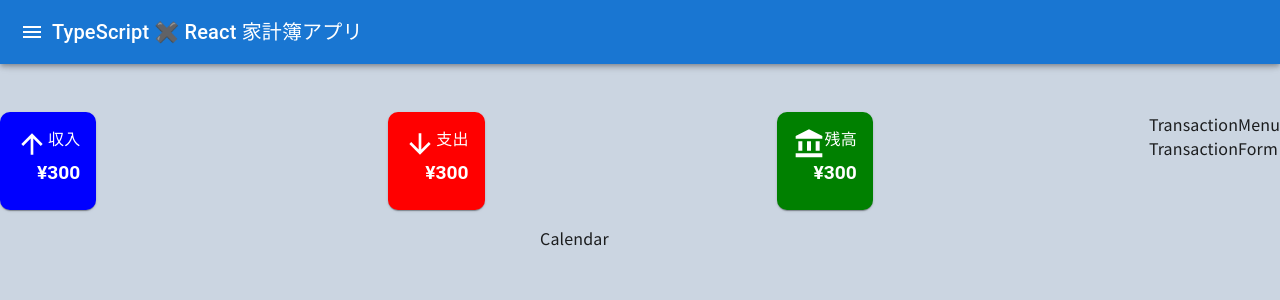
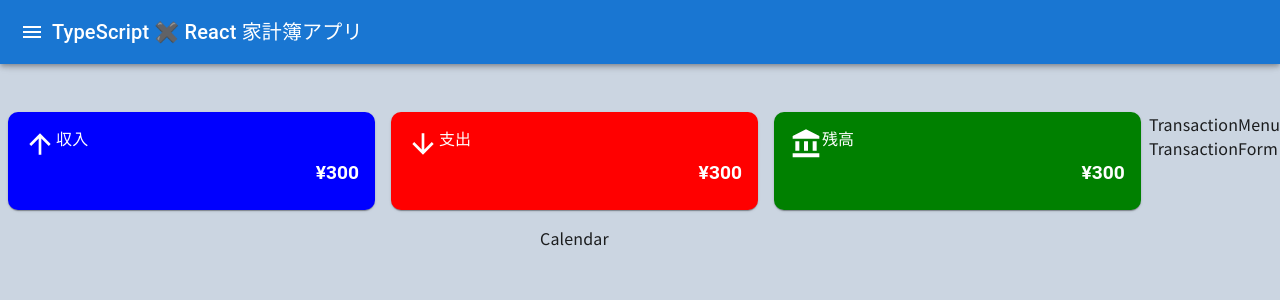
Before and after one commit to Fujiwara0805/MoneyDiaryApp, a Next.js app: page / in a window 1280 px wide. Shown: the top 300 px of the page. Built offline with nearby package versions, Linux system fonts and the light colour scheme.

Commit message:
📱 MonthlySummaryコンポーネント内のデザインの修正

```diff
--- a/src/components/layouts/MonthlySummary.tsx
+++ b/src/components/layouts/MonthlySummary.tsx
@@ -6,10 +6,17 @@ import AccountBalanceIcon from "@mui/icons-material/AccountBalance";
 
 const MonthlySummary = () => {
   return (
-    <Grid container spacing={{ xs: 1, sm: 2 }} mb={2}>
+    <Grid container spacing={{ xs: 1, sm: 2 }} mb={2} className=" px-2">
       {/* 収入 */}
-      <Grid item xs={4} display={"flex"}>
-        <Card sx={{ bgcolor: "blue", color: "white", borderRadius: "10px" }}>
+      <Grid item xs={4} display={"flex"} flexDirection={"column"}>
+        <Card
+          sx={{
+            bgcolor: "blue",
+            color: "white",
+            borderRadius: "10px",
+            flexGrow: 1,
+          }}
+        >
           <CardContent sx={{ padding: { xs: 1, sm: 2 } }}>
             <Stack direction={"row"}>
               <ArrowUpwardIcon sx={{ fontSize: "2rem" }} />
@@ -31,8 +38,15 @@ const MonthlySummary = () => {
       </Grid>
 
       {/* 支出 */}
-      <Grid item xs={4} display={"flex"}>
-        <Card sx={{ bgcolor: "red", color: "white", borderRadius: "10px" }}>
+      <Grid item xs={4} display={"flex"} flexDirection={"column"}>
+        <Card
+          sx={{
+            bgcolor: "red",
+            color: "white",
+            borderRadius: "10px",
+            flexGrow: 1,
+          }}
+        >
           <CardContent sx={{ padding: { xs: 1, sm: 2 } }}>
             <Stack direction={"row"}>
               <ArrowDownwardIcon sx={{ fontSize: "2rem" }} />
@@ -54,8 +68,15 @@ const MonthlySummary = () => {
       </Grid>
 
       {/* 残高 */}
-      <Grid item xs={4} display={"flex"}>
-        <Card sx={{ bgcolor: "green", color: "white", borderRadius: "10px" }}>
+      <Grid item xs={4} display={"flex"} flexDirection={"column"}>
+        <Card
+          sx={{
+            bgcolor: "green",
+            color: "white",
+            borderRadius: "10px",
+            flexGrow: 1,
+          }}
+        >
           <CardContent sx={{ padding: { xs: 1, sm: 2 } }}>
             <Stack direction={"row"}>
               <AccountBalanceIcon sx={{ fontSize: "2rem" }} />
```
